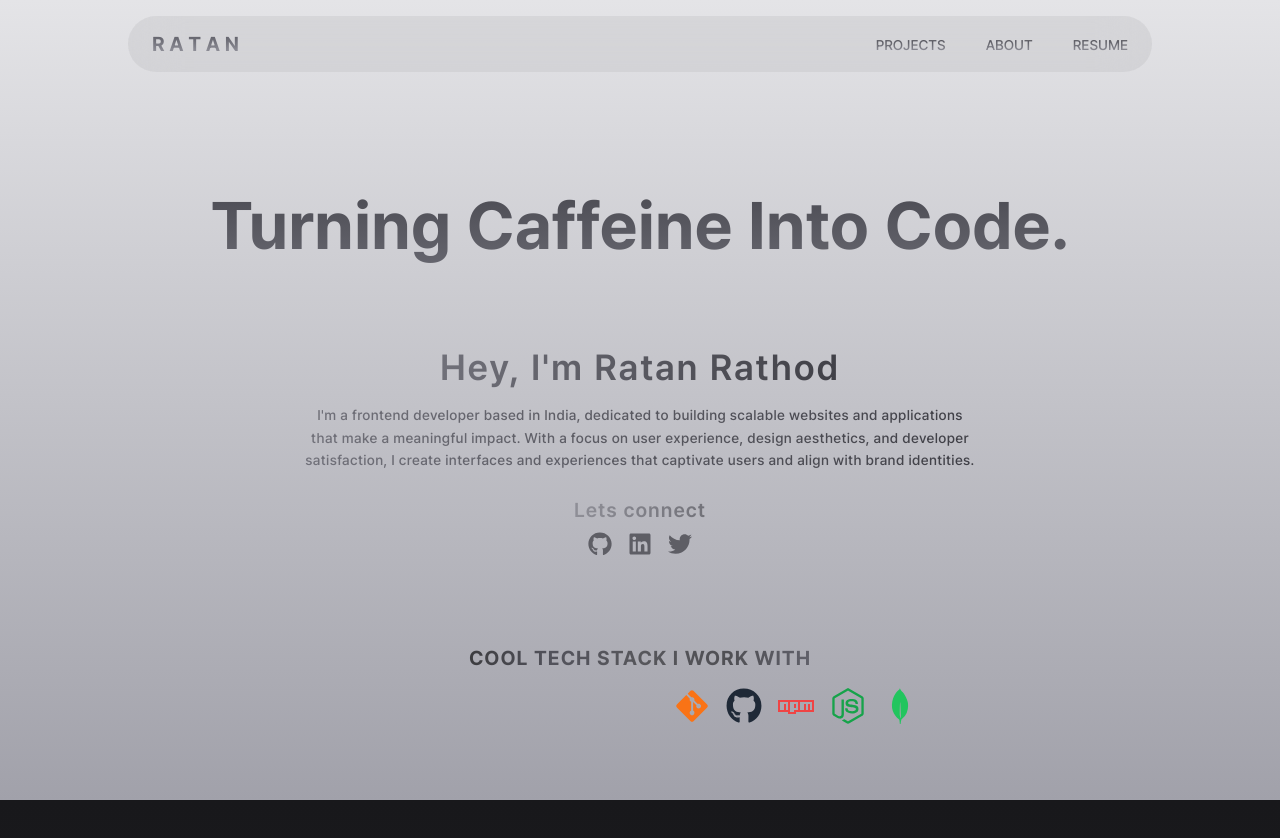
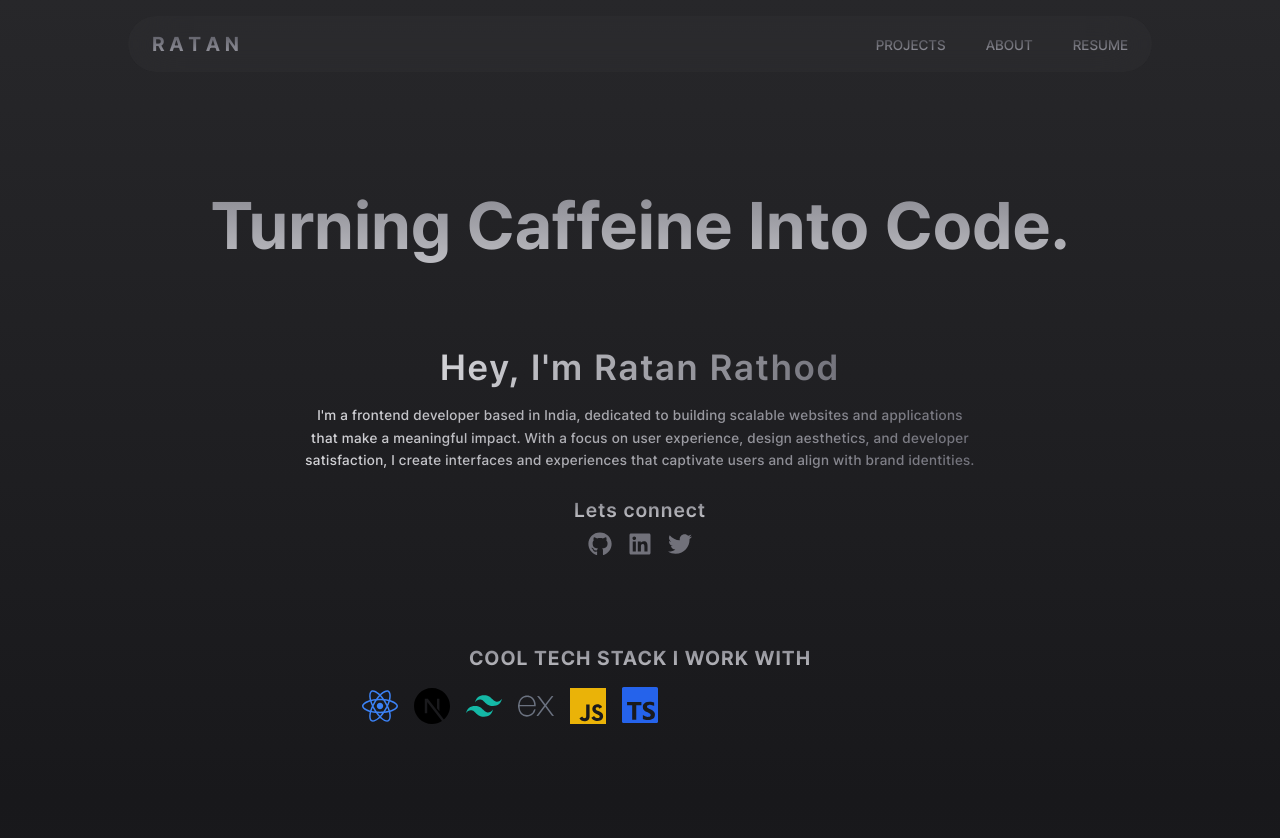
Before and after one commit to ratanz/Portfolio, a Next.js app: page / in a window 1280 px wide. Shown: the top 838 px of the page. Built offline with nearby package versions, Linux system fonts and the light colour scheme.

Commit message:
trying out things

```diff
--- a/components/About.tsx
+++ b/components/About.tsx
@@ -100,7 +100,7 @@ const About = () => {
     return (
         <div ref={containerRef} className='about-content w-full h-[50vw] bg-gradient-to-t to-black from-zinc-800 overflow-hidden '>
             <div className='content flex flex-col w-full justify-center h-full items-center p-16'>
-                <h1 ref={titleRef} className='text-6xl font-handmade w-fit h-fit p-4 text-center font-bold bg-gradient-to-r from-zinc-500 to-zinc-100 bg-clip-text text-transparent   '>About</h1>
+                <h1 ref={titleRef} className='text-6xl font-handmade w-fit h-fit p-4 text-center font-bold bg-gradient-to-r from-zinc-500 to-zinc-100 bg-clip-text text-transparent'>About</h1>
 
                 <div className='flex justify-between items-center p-4 mt-16'>
                     <div className="pic w-[20vw] h-[20vw] m-10 rounded-2xl overflow-hidden">
--- a/components/Homepage.tsx
+++ b/components/Homepage.tsx
@@ -3,7 +3,6 @@
 import React, { useEffect, useRef } from 'react'
 import { gsap } from 'gsap'
 import { ScrollTrigger } from 'gsap/ScrollTrigger'
-import styles from '@/styles/Homepage.module.css'
 import { FaReact, FaGitAlt, FaGithub, FaNpm, FaNodeJs, FaLinkedin, FaTwitter, FaInstagram } from 'react-icons/fa';
 import { SiNextdotjs, SiTailwindcss, SiExpress, SiJavascript, SiTypescript, SiMongodb } from 'react-icons/si';
 
@@ -36,7 +35,7 @@ const Homepage = () => {
     // sub title and description animation
     tl.fromTo([subTitleRef.current, descriptionRef.current, techStackTitleRef.current, iconsRef.current],
       { y: 50, opacity: 0 },
-      { y: 0, opacity: 1, duration: 0.9, stagger: 0.2, ease: 'power3.out' },
+      { y: 0, opacity: 1, duration: 1.3, stagger: 0.3, ease: 'power3.out' },
       '-=0.9'
     )
 
@@ -44,7 +43,7 @@ const Homepage = () => {
     const animateGradientText = (element: HTMLElement) => {
       tl.fromTo(element,
         { backgroundSize: '0% 100%', opacity: 0 },
-        { backgroundSize: '100% 100%', opacity: 1, duration: 1.2, scrub: 0.8, stagger: 0.2, ease: 'power2.out' },
+        { backgroundSize: '100% 100%', opacity: 1, duration: 0.9, scrub: 0.8, stagger: 0.2, ease: 'power2.out' },
         '-=0.8'
       )
     }
@@ -63,11 +62,10 @@ const Homepage = () => {
     )
 
     tl.fromTo(connectIconsRef.current,
-      { y: 0, opacity: 0 },
-      { y: 0, opacity: 1, duration: 0.7, ease: 'power3.out', stagger: 0.2 },
+      { y: 40, opacity: 0 },
+      { y: 0, opacity: 1, duration: 0.7, ease: 'power3.out', stagger: 0.3 },
       '-=0.9'
     )
-
 
     // tech stack title animation
     tl.to(techStackTitleRef.current,
@@ -100,6 +98,7 @@ const Homepage = () => {
     }
   }, [])
 
+ // scroll animation when scroll back to top
     useEffect(() => {
       const scrollTl = gsap.timeline({
         scrollTrigger: {
@@ -130,7 +129,7 @@ const Homepage = () => {
       scrollTl.to(descriptionRef.current, {
         y: 40,
         opacity: 0,
-        duration: 3,
+        duration: 2.3,
         scrub: 3,
         stagger: 0.3,
         ease: "power3.out",
@@ -181,18 +180,18 @@ const Homepage = () => {
   }, [])
 
   return (
-    <div className='content min-h-screen p-14 font-pretendard w-full bg-gradient-to-t from-zinc-400 to-zinc-200'>
+    <div className='content min-h-screen p-14 font-pretendard w-full bg-gradient-to-t from-zinc-900 to-zinc-800'>
       <div className='flex flex-col items-start justify-center mt-24'>
 
-        <h1 ref={mainTitleRef} className='text-[5.2vw] font-bold self-center bg-gradient-to-t  from-zinc-500 to-zinc-700 bg-clip-text text-transparent p-6'>
+        <h1 ref={mainTitleRef} className='text-[5.2vw] font-bold self-center bg-gradient-to-t  from-zinc-300 to-zinc-500 bg-clip-text text-transparent p-6'>
           Turning Caffeine Into Code.
         </h1>
 
-        <h2 ref={subTitleRef} className={`text-4xl font-semibold self-center bg-gradient-to-r from-zinc-500 to-zinc-700 bg-clip-text text-transparent tracking-wider p-2 mt-10 `}>
+        <h2 ref={subTitleRef} className={`text-4xl font-semibold self-center bg-gradient-to-r from-zinc-300 to-zinc-500 bg-clip-text text-transparent tracking-wider p-2 mt-10 `}>
           Hey, I'm Ratan Rathod
         </h2>
 
-        <p ref={descriptionRef} className='text-sm mt-2  font-medium text-center max-w-2xl mx-auto bg-gradient-to-r from-zinc-500 to-zinc-700 bg-clip-text text-transparent tracking-wide leading-relaxed'>
+        <p ref={descriptionRef} className='text-sm mt-2  font-medium text-center max-w-2xl mx-auto bg-gradient-to-r from-zinc-300 to-zinc-500 bg-clip-text text-transparent tracking-wide leading-relaxed'>
           I'm a frontend developer based in India,
           dedicated to building scalable websites and applications that make a meaningful impact.
           With a focus on user experience, design aesthetics, and developer satisfaction,
@@ -200,24 +199,24 @@ const Homepage = () => {
         </p>
 
         <div className="connect flex flex-col items-center justify-center mt-6 w-full">
-          <p ref={connectTitleRef} className='text-xl font-semibold bg-gradient-to-r from-zinc-500 to-zinc-700 bg-clip-text text-transparent tracking-wider'>Lets connect</p>
+          <p ref={connectTitleRef} className='text-xl font-semibold bg-gradient-to-t from-zinc-300 to-zinc-500 bg-clip-text text-transparent tracking-wider'>Lets connect</p>
           <div ref={connectIconsRef} className="flex space-x-4 mt-2">
-            <a href="https://github.com/yourusername" target="_blank" rel="noopener noreferrer" className="text-zinc-700 hover:text-zinc-900 transition-colors duration-300">
+            <a href="https://github.com/yourusername" target="_blank" rel="noopener noreferrer" className="text-zinc-500 hover:text-zinc-700 transition-colors duration-300">
               <FaGithub className="text-2xl" />
             </a>
-            <a href="https://linkedin.com/in/yourusername" target="_blank" rel="noopener noreferrer" className="text-zinc-700 hover:text-zinc-900 transition-colors duration-300">
+            <a href="https://linkedin.com/in/yourusername" target="_blank" rel="noopener noreferrer" className="text-zinc-500 hover:text-zinc-700 transition-colors duration-300">
               <FaLinkedin className="text-2xl" />
             </a>
-            <a href="https://twitter.com/yourusername" target="_blank" rel="noopener noreferrer" className="text-zinc-700 hover:text-zinc-900 transition-colors duration-300">
+            <a href="https://twitter.com/yourusername" target="_blank" rel="noopener noreferrer" className="text-zinc-500 hover:text-zinc-700 transition-colors duration-300">
               <FaTwitter className="text-2xl" />
             </a>
           </div>
         </div>
+
       </div>
 
-
       <div className='flex flex-col items-center justify-center mt-20'>
-        <h1 ref={techStackTitleRef} className={`text-xl font-bold self-center tracking-wider p-2 uppercase ${styles.animatedGradientText}`}>
+        <h1 ref={techStackTitleRef} className={`text-xl font-bold self-center tracking-wider p-2 uppercase bg-gradient-to-t from-zinc-300 to-zinc-500 bg-clip-text text-transparent `}>
           Cool tech stack i work with
         </h1>
 
--- a/components/Projects.tsx
+++ b/components/Projects.tsx
@@ -90,7 +90,7 @@ const Projects = () => {
             <div
              className="content flex flex-col justify-center w-full items-center pt-[5vw]">
 
-            <div className=' pointer-events-none '>
+            <div className=''>
                 <h1 className='text-6xl font-bold p-4 text-transparent leading-none tracking-normal bg-clip-text bg-gradient-to-r from-zinc-500 to-zinc-100'>Projects</h1>
             </div>
             <div
@@ -120,8 +120,9 @@ const ProjectBox = ({ title, description, imageUrl, projectUrl }: { title: strin
                             layout='fill'
                             objectFit="cover"
                         />
-                        <div className="absolute bottom-4 right-4 transition-all duration-300 transform translate-y-10 opacity-0 group-hover:translate-y-0 group-hover:opacity-100">
-                            <svg className="w-6 h-6 text-white" fill="none" viewBox="0 0 24 24" stroke="currentColor">
+                        <div className="absolute flex justify-end items-center p-4 w-full h-10 bottom-0 bg-[#1a1a1a36] transition-all duration-300 transform translate-y-24 opacity-0 group-hover:translate-y-0 group-hover:opacity-100">
+                            <h3 className='text-white text-xl font-lovecookies font-bold justify-center self-center'>Visit</h3>
+                            <svg className="w-6 h-6 text-white text-center ml-4" fill="none" viewBox="0 0 24 24" stroke="currentColor">
                                 <path strokeLinecap="round" strokeLinejoin="round" strokeWidth={2} d="M17 8l4 4m0 0l-4 4m4-4H3" />
                             </svg>
                         </div>
--- a/styles/Homepage.module.css
+++ b/styles/Homepage.module.css
@@ -1,11 +1,11 @@
 .animatedGradientText {
     background: linear-gradient(
-      to left,
-      #62626c,
-      #4f4f54,
-      #57575c,
-      #52525b,
-      #3a3a3d
+      to right,
+      #0f1922,
+      #1e2f50,
+      #2d3c5e,
+      #31565e,
+      #4b5643
     );
     background-size: 200% auto;
     color: transparent;
```
